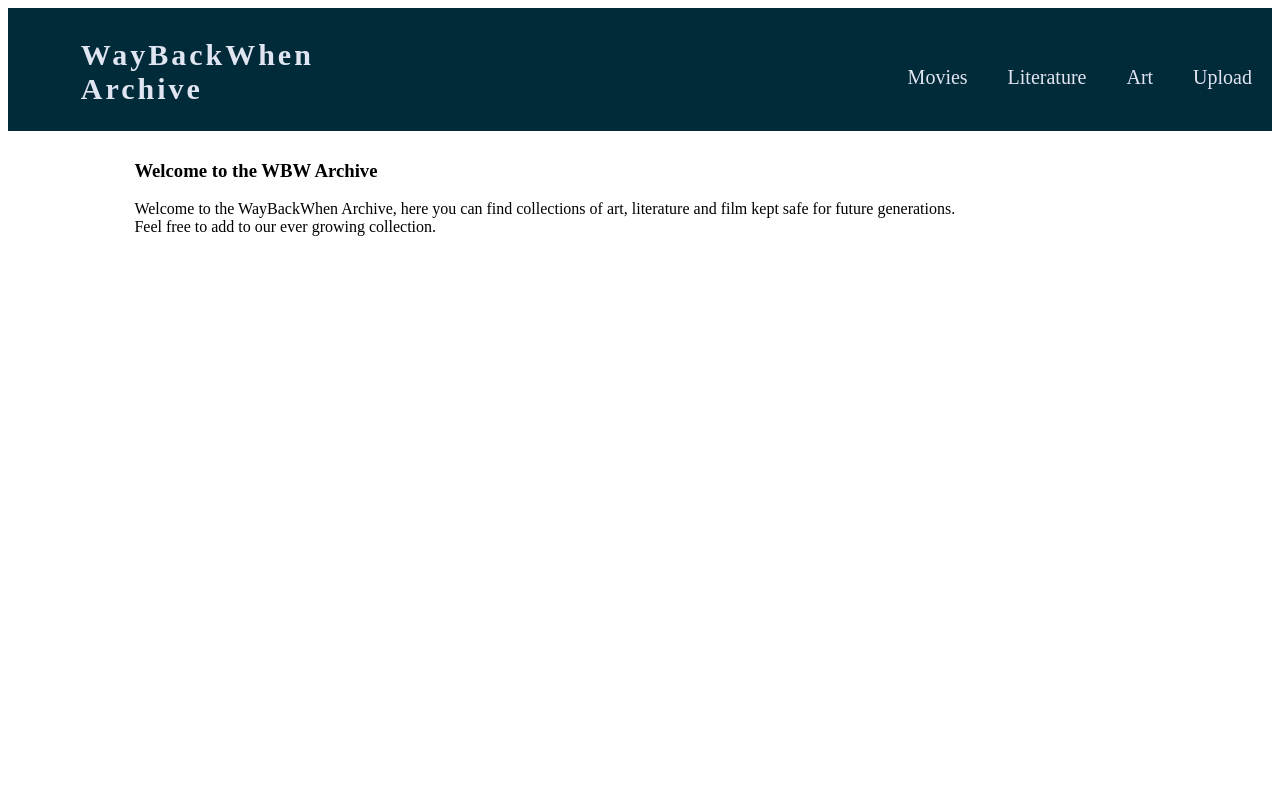
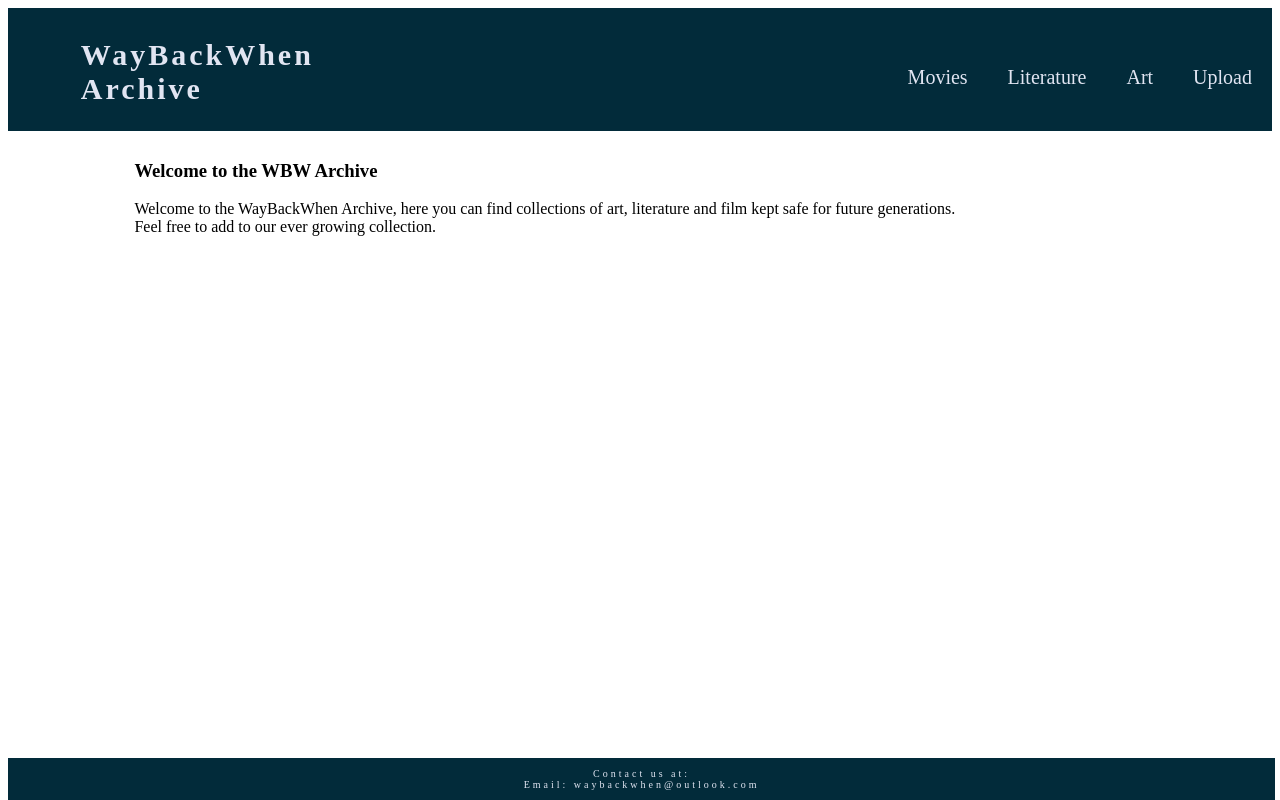
Before and after one commit to Skandinaver/WBW-archive, a plain HTML site: page index.html in a window 1280 px wide. Shown: the top 800 px of the page. Drawn offline with nearby package versions, Linux system fonts and the light colour scheme.

Commit message:
Improvements

```diff
--- a/index.html
+++ b/index.html
@@ -26,7 +26,7 @@
                 <input type="text" id="inputTitle" name="inputTitle"><br><br>
                 <label for="inputFile">Upload your file</label><br>
                 <input type="file" id="inputFile" name="inputFile"><br><br>
-                <input type="submit" name="submit">
+                <input type="submit" value="submit" name="submit">
                 <input type="reset" value="cancel" onclick="uploadSheetdismiss()">
             </form>"
         </div>
@@ -35,7 +35,7 @@
 
     <div class="navbar">
         <div class="logoSector">
-            <h2 class="logo"> WayBackWhen Archive</h2>
+            <h2 class="logo"> <a href="https://toffah.github.io/WayBackWhen/">WayBackWhen Archive</a> </h2>
         </div>
 
         <div class="navSector">
@@ -56,6 +56,15 @@
        </div>
     </div>
 
+    <div class="bottom-bar">
+
+
+        Contact us at:<br>
+        Email: waybackwhen@outlook.com
+
+
+     </div>
+
     <script src="functionality.js"></script>
 </body>
 </html>
--- a/style.css
+++ b/style.css
@@ -103,3 +103,35 @@ tr, th, td
     border: 0px;
 
 }
+
+.bottom-bar{
+    display: block;
+    background-color: rgb(2,43,58);
+    width: 99%;
+    position: fixed;
+    padding-top: 10px;
+    padding-bottom: 10px;
+    bottom: 0;
+    color: rgb(225,229,242);
+    letter-spacing: 3px;
+    font-size: 10px;
+    text-align: center;
+}
+
+
+
+
+
+
+
+a, a:link, a:visited a:hover
+{
+    color: rgb(225,229,242);;
+    text-decoration: none;
+}
+
+html{
+    width: 100%;
+    margin: 0;
+    overflow: hidden;
+}
```
